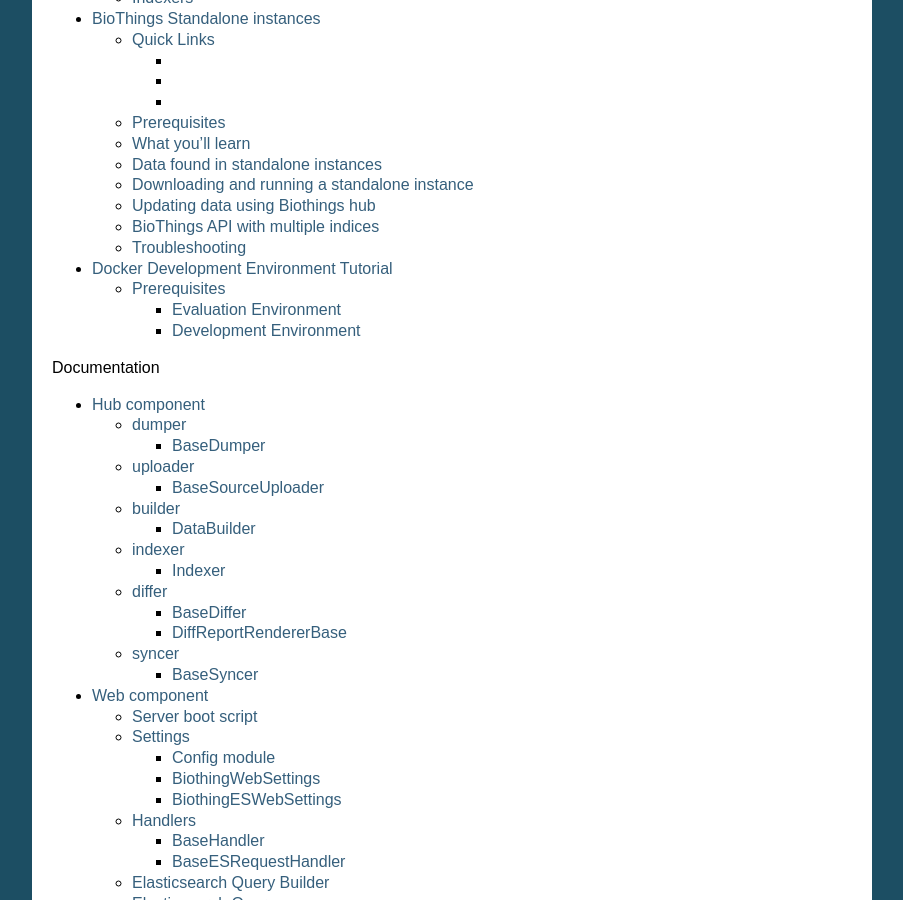
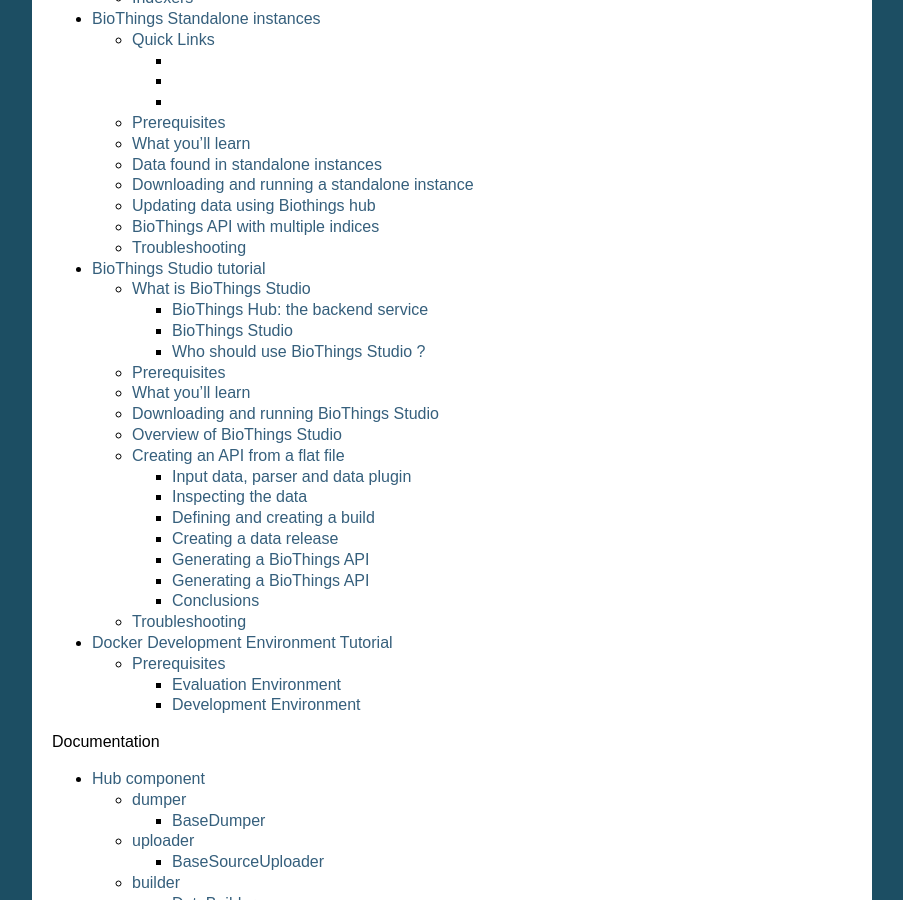
Before and after one commit to biothings/biothings.api, a Sphinx documentation site: the page built from docs/index.rst, in a window 1280 px wide and 900 px high, scrolled down 1512 px. Shown: the whole window, without its empty margins (198-1101 px from the left). Built offline with Sphinx 7.4.7, drawn with Linux system fonts in a browser that asks for light colours.

Commit message:
add studio tutorial in toc (+ alt for img)

```diff
--- a/docs/doc/standalone.rst
+++ b/docs/doc/standalone.rst
@@ -28,6 +28,7 @@
 ^^^^^^^^^^^^
 .. |mygenelogo| image:: ../_static/mygene-text.png
    :width: 200px
+   :alt: MyGene.info
 
 Production and old data require at least 30GiB disk space.
 
@@ -45,6 +46,7 @@
 ^^^^^^^^^^^^^^^
 .. |myvariantlogo| image:: ../_static/myvariant-text.png
    :width: 200px
+   :alt: MyVariant.info
 
 Production and old data require at least 2TiB disk space.
 
@@ -62,6 +64,7 @@
 ^^^^^^^^^^^^
 .. |mychemlogo| image:: ../_static/mychem-text.png
    :width: 200px
+   :alt: MyChem.info
 
 Production and old data require at least 150Gib disk space.
 
--- a/docs/index.rst
+++ b/docs/index.rst
@@ -54,6 +54,7 @@
     doc/single_source_tutorial
     doc/multiple_sources_tutorial
     doc/standalone
+    doc/studio
     doc/docker_tutorial
 
 .. toctree::
```
